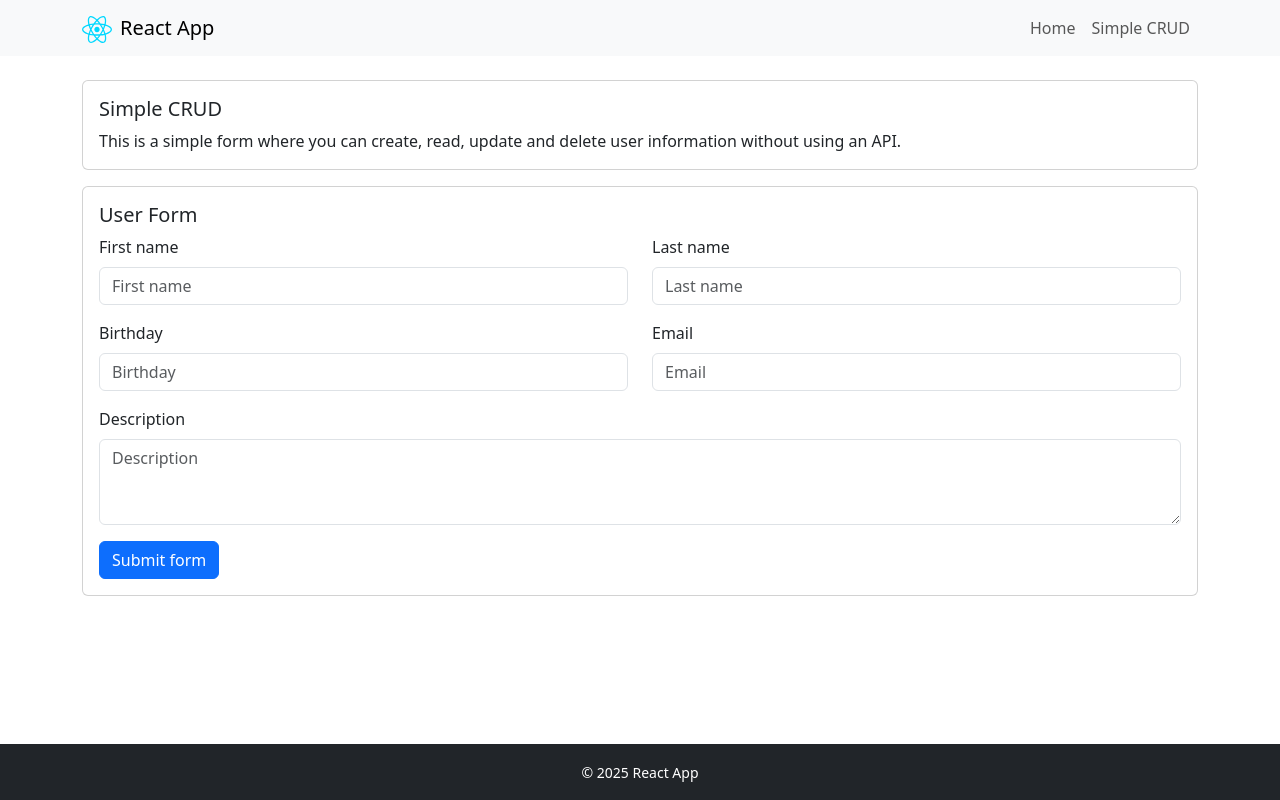
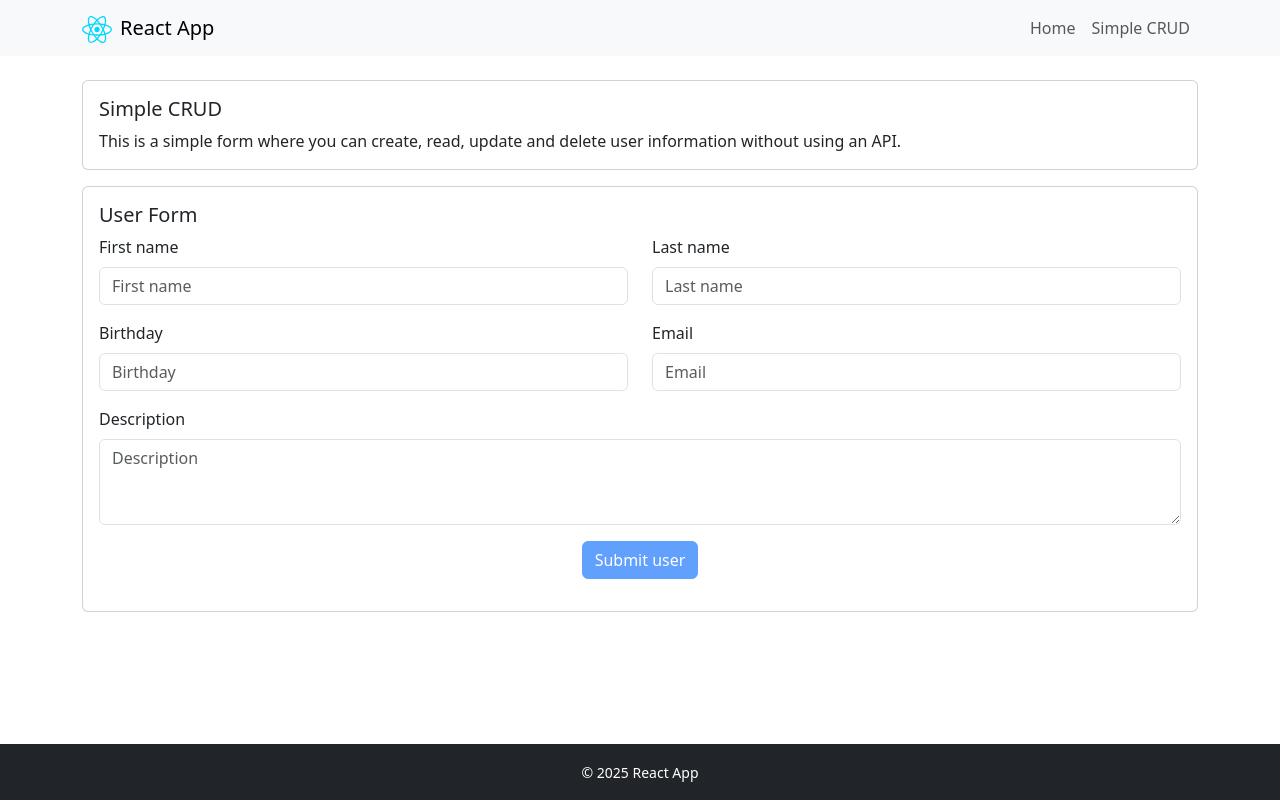
Before and after one commit to JuanPabloBC7/react, a React (Vite) app: page /simple-crud in a window 1280 px wide. Built offline with nearby package versions, Linux system fonts and the light colour scheme.

Commit message:
Handle user array and alert component implementation

```diff
--- /dev/null
+++ b/src/components/common/ui/Alert.jsx
@@ -0,0 +1,15 @@
+import Alert from 'react-bootstrap/Alert';
+import { FontAwesomeIcon } from '@fortawesome/react-fontawesome';
+
+function AlertNotify({ type, title, message, icon, show, onClose }) {
+  if (show) {
+    return (
+      <Alert variant={type} className='d-flex align-items-center' onClose={onClose} dismissible>
+        { icon && <FontAwesomeIcon icon={icon} className='me-2' size="2x" /> }
+        { message }
+      </Alert>
+    );
+  }
+}
+
+export default AlertNotify;
--- a/src/components/pages/SimpleCrud.jsx
+++ b/src/components/pages/SimpleCrud.jsx
@@ -4,10 +4,19 @@ import Button from 'react-bootstrap/Button';
 import Col from 'react-bootstrap/Col';
 import Form from 'react-bootstrap/Form';
 import Row from 'react-bootstrap/Row';
-import { FontAwesomeIcon } from '@fortawesome/react-fontawesome'
+import AlertNotify from '../common/ui/Alert';
 
 function SimpleCrud() {
+  // formulario
   const [form, setForm] = useState({
+    firstName: '',
+    lastName: '',
+    birthday: '',
+    email: '',
+    description: '',
+  });
+  const [users, setUsers] = useState([]);
+  const [user, setUser] = useState({
     firstName: '',
     lastName: '',
     birthday: '',
@@ -20,7 +29,16 @@ function SimpleCrud() {
     birthday: false,
     email: false,
     description: false,
-   });
+  });
+  const [alert, setAlert] = useState({
+    type: '',
+    message: '',
+    icon: '',
+    show: false,
+  });
+
+  // Validación del formulario
+  const isFormValid = Object.values(form).every(value => value.trim() !== '');
 
   const handleChange = (e) => {
     const { name, value } = e.target;
@@ -32,15 +50,35 @@ function SimpleCrud() {
     setTouched({ ...touched, [name]: true });
   };
 
+  const handleAlertClose = () => {
+    setAlert({ ...alert, show: false });
+  };
+
   const handleSubmit = (e) => {
     e.preventDefault();
-    // if (form.firstName.trim() === '' || form.lastName.trim() === '') {
-    //   setTouched({ firstName: true, lastName: true });
-    //   return;
-    // }
-    console.log('Form submitted:', form);
-    setForm({ firstName: '', lastName: '', birthday: '', email: '', description: '' });
-    setTouched({ firstName: false, lastName: false, birthday: false, email: false, description: false });
+
+    if (isFormValid) {
+      setUsers([
+        ...users,
+        {
+          firstName: form.firstName,
+          lastName: form.lastName,
+          birthday: form.birthday,
+          email: form.email,
+          description: form.description,
+        }
+      ]);
+      setAlert({ type: 'success', title: 'Success', message: 'User added successfully!', icon: 'fa-solid fa-circle-check', show: true, });
+      setForm({ firstName: '', lastName: '', birthday: '', email: '', description: '' });
+      setTouched({ firstName: false, lastName: false, birthday: false, email: false, description: false });
+    } else {
+      setAlert({ type: 'danger', title: 'Error', message: 'Please fill in all fields.', icon: 'fa-solid fa-circle-xmark', show: true, });
+      setTouched({ firstName: true, lastName: true, birthday: true, email: true, description: true });
+    }
+
+    setTimeout(() => {
+      setAlert({ show: false, title: '', message: '' });
+    }, 4000);
   };
 
   return (
@@ -141,8 +179,24 @@ function SimpleCrud() {
                 </Form.Control.Feedback>
               </Form.Group>
             </Row>
-            <Button type="submit">Submit form</Button>
+            <Row>
+              <Col className='text-center' xs={12}>
+                <Button type="submit" disabled={!isFormValid}>Submit user</Button>
+              </Col>
+            </Row>
           </Form>
+          <Row className='mt-3'>
+            <Col>
+              <AlertNotify
+                type={alert.type}
+                title={alert.title}
+                message={alert.message}
+                icon={alert.icon}
+                show={alert.show}
+                onClose={handleAlertClose}
+              />
+            </Col>
+          </Row>
         </Card.Body>
       </Card>
     </>
```
